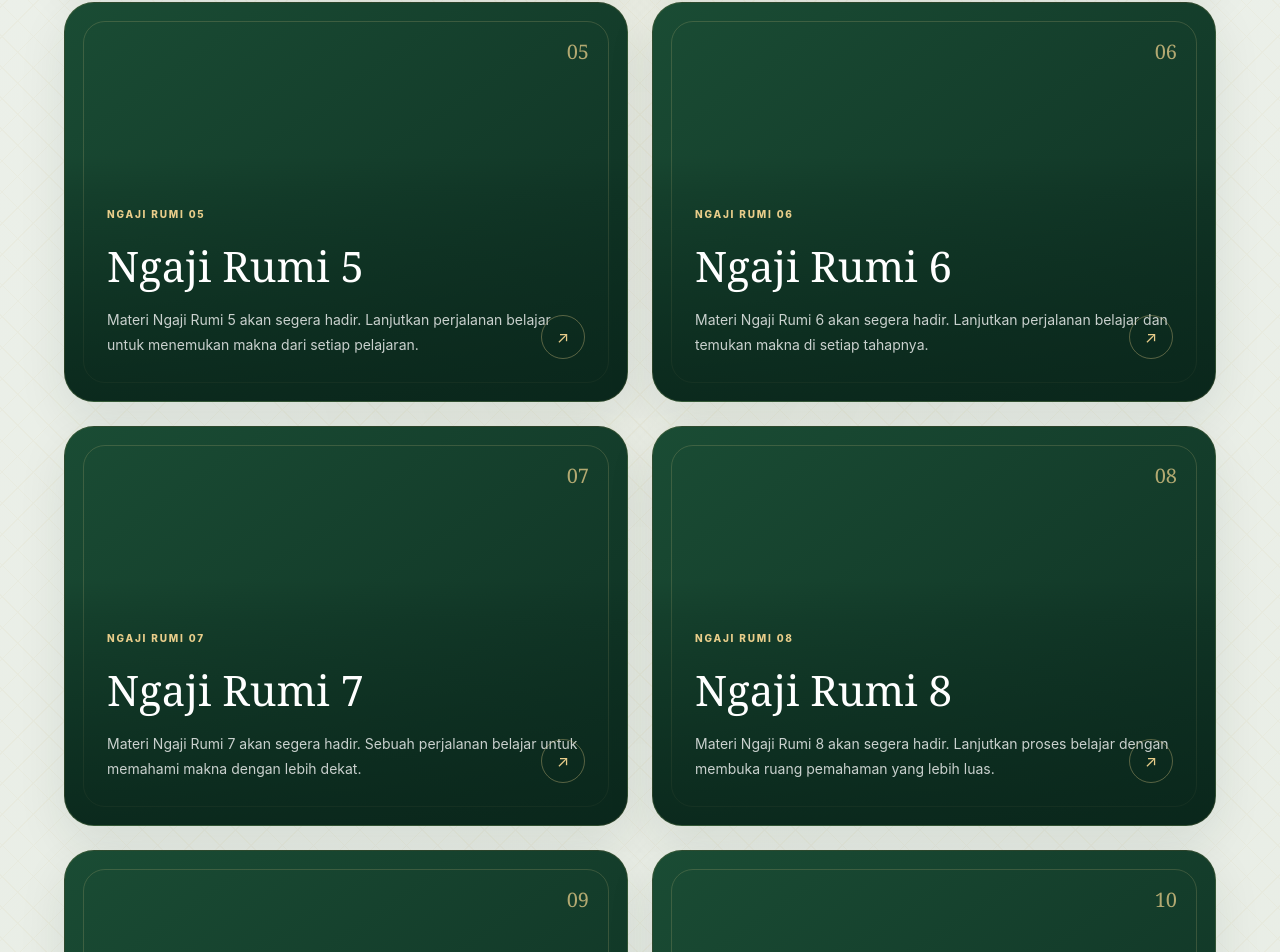
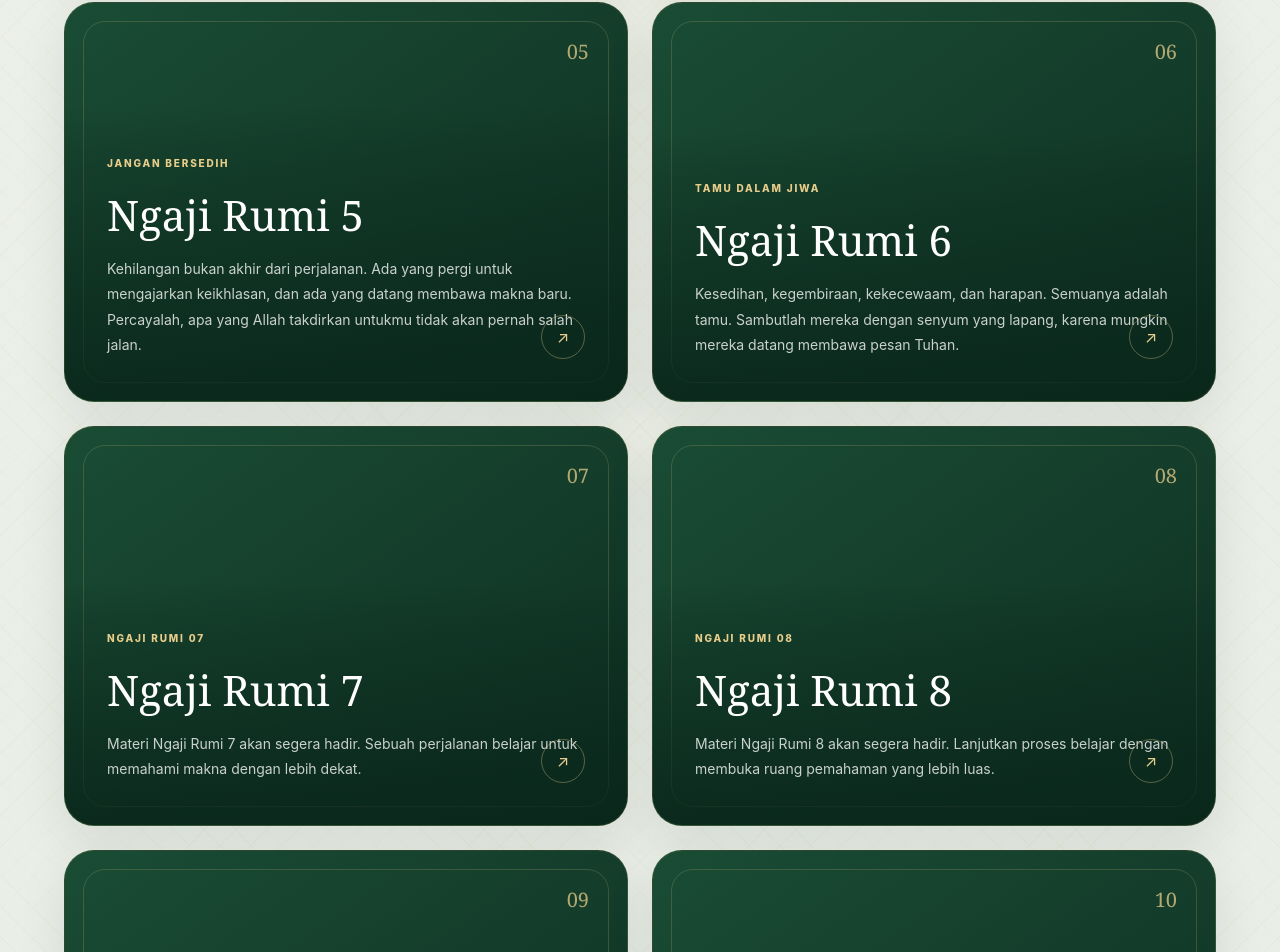
Before and after one commit to ngajirumiofficial/Ngajirumi, a React (Vite) app: page / in a window 1280 px wide. Shown: the part 3037-3989 px from the top of the page. Built offline with nearby package versions, Linux system fonts and the light colour scheme.

Commit message:
perbaikan

```diff
--- a/src/pages/Home.jsx
+++ b/src/pages/Home.jsx
@@ -236,7 +236,7 @@ function Home() {
 
               <div className="library-card__content">
                 <span className="library-card__eyebrow">
-                  NGAJI RUMI 05
+                  JANGAN BERSEDIH
                 </span>
 
                 <h3 className="library-card__title">
@@ -244,8 +244,7 @@ function Home() {
                 </h3>
 
                 <p className="library-card__description">
-                  Materi Ngaji Rumi 5 akan segera hadir. Lanjutkan perjalanan
-                  belajar untuk menemukan makna dari setiap pelajaran.
+                 Kehilangan bukan akhir dari perjalanan. Ada yang pergi untuk mengajarkan keikhlasan, dan ada yang datang membawa makna baru. Percayalah, apa yang Allah takdirkan untukmu tidak akan pernah salah jalan.
                 </p>
 
                 <a
@@ -264,7 +263,7 @@ function Home() {
 
               <div className="library-card__content">
                 <span className="library-card__eyebrow">
-                  NGAJI RUMI 06
+                  TAMU DALAM JIWA
                 </span>
 
                 <h3 className="library-card__title">
@@ -272,8 +271,11 @@ function Home() {
                 </h3>
 
                 <p className="library-card__description">
-                  Materi Ngaji Rumi 6 akan segera hadir. Lanjutkan perjalanan
-                  belajar dan temukan makna di setiap tahapnya.
+                Kesedihan, kegembiraan, kekecewaam, dan harapan.
+Semuanya adalah tamu.
+Sambutlah mereka
+dengan senyum yang lapang,
+karena mungkin mereka datang membawa pesan Tuhan.
                 </p>
 
                 <a
```
